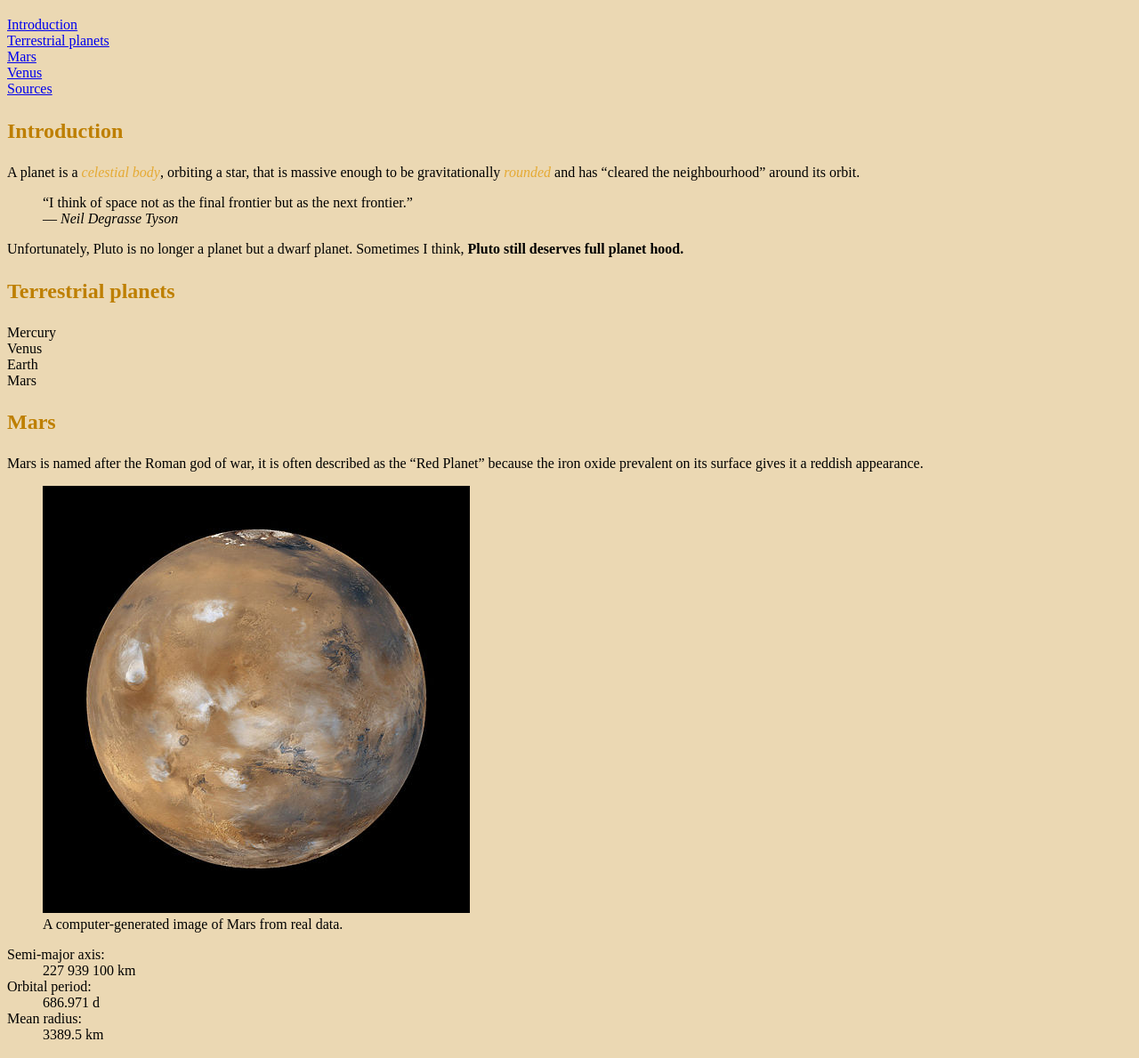
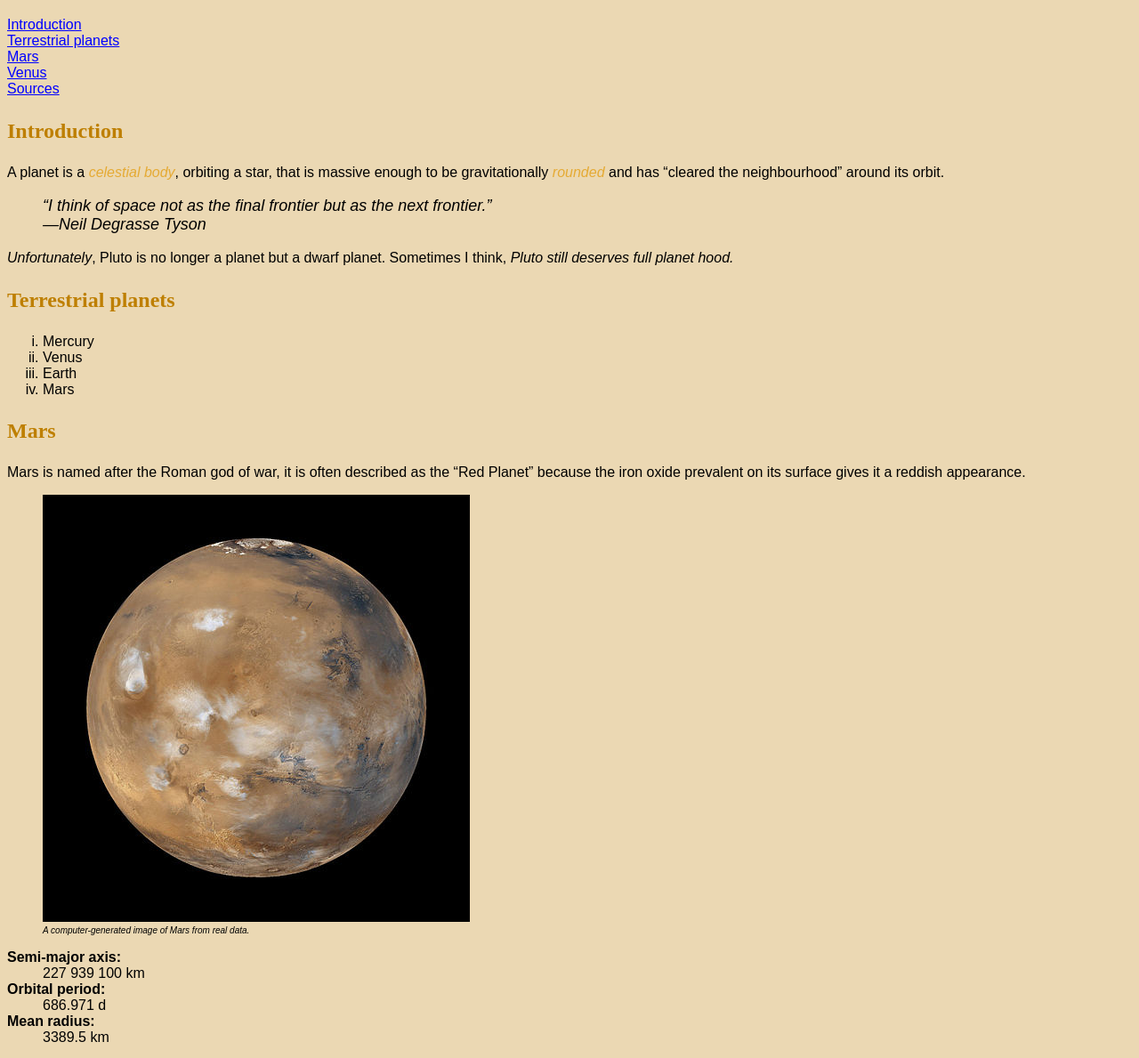
Before and after one commit to sagehartly/dsn1674-assignment-3, a plain HTML site: page index.html in a window 1280 px wide. Shown: the part 72-1261 px from the top of the page at 89% size. Drawn offline with Linux system fonts and the light colour scheme; a web font is replaced by a local one.

Commit message:
Added CSS to links
Add Css formatting to list styles

```diff
--- a/css/main.css
+++ b/css/main.css
@@ -7,10 +7,39 @@ H1, h2 {
 }
 
 ol {
-    list-style-type:none;
-    padding:0;
+    list-style-type:lower-roman;
   }
 
 em {
   color: #e5aa34;
 }
+
+blockquote {
+  font-size: 18px;
+  font-style: italic;
+}
+
+ul {
+  list-style-type:none;
+  padding:0;
+}
+
+figcaption {
+  font-size: 10px;
+  font-style: italic;
+}
+
+dt {
+  font-weight:bold;
+}
+
+body {
+  font-family: arial;
+}
+
+a {
+  color: blue;
+}
+
+a:hover {
+  color:white;
--- a/index.html
+++ b/index.html
@@ -10,13 +10,13 @@
 
 <header>
 <H1>Planets</H1>
-  <ol>
+  <ul>
     <li><a href="#">Introduction</a></li>
     <li><a href="#">Terrestrial planets</a></li>
     <li><a href="#">Mars</a></li>
     <li><a href="#">Venus</a></li>
     <li><a href="#">Sources</a></li>
-  </ol>
+  </ul>
 </header>
 
 <h2>Introduction</h2>
@@ -27,19 +27,19 @@ and has <q>cleared the neighbourhood</q> around its orbit.</p>
 
 <blockquote>
 <q>I think of space not as the final frontier but as the next frontier.</q>
-<footer>— <cite>Neil Degrasse Tyson</cite></footer>
+<footer>—<cite>Neil Degrasse Tyson</cite></footer>
 </blockquote>
 
-<p>Unfortunately, Pluto is no longer a planet but a dwarf planet.
-  Sometimes I think, <strong>Pluto still deserves full planet hood.</strong></p>
+<p><i>Unfortunately</i>, Pluto is no longer a planet but a dwarf planet.
+  Sometimes I think, <i>Pluto still deserves full planet hood.</i></p>
 
 <h2>Terrestrial planets</h2>
 
 <ol>
-  <li>Mercury</li>
-  <li>Venus</li>
-  <li>Earth</li>
-  <li>Mars</li>
+  <li class="roman-numeral">Mercury</li>
+  <li class="roman-numeral">Venus</li>
+  <li class="roman-numeral">Earth</li>
+  <li class="roman-numeral">Mars</li>
 </ol>
 
 <h2>Mars</h2>
```
